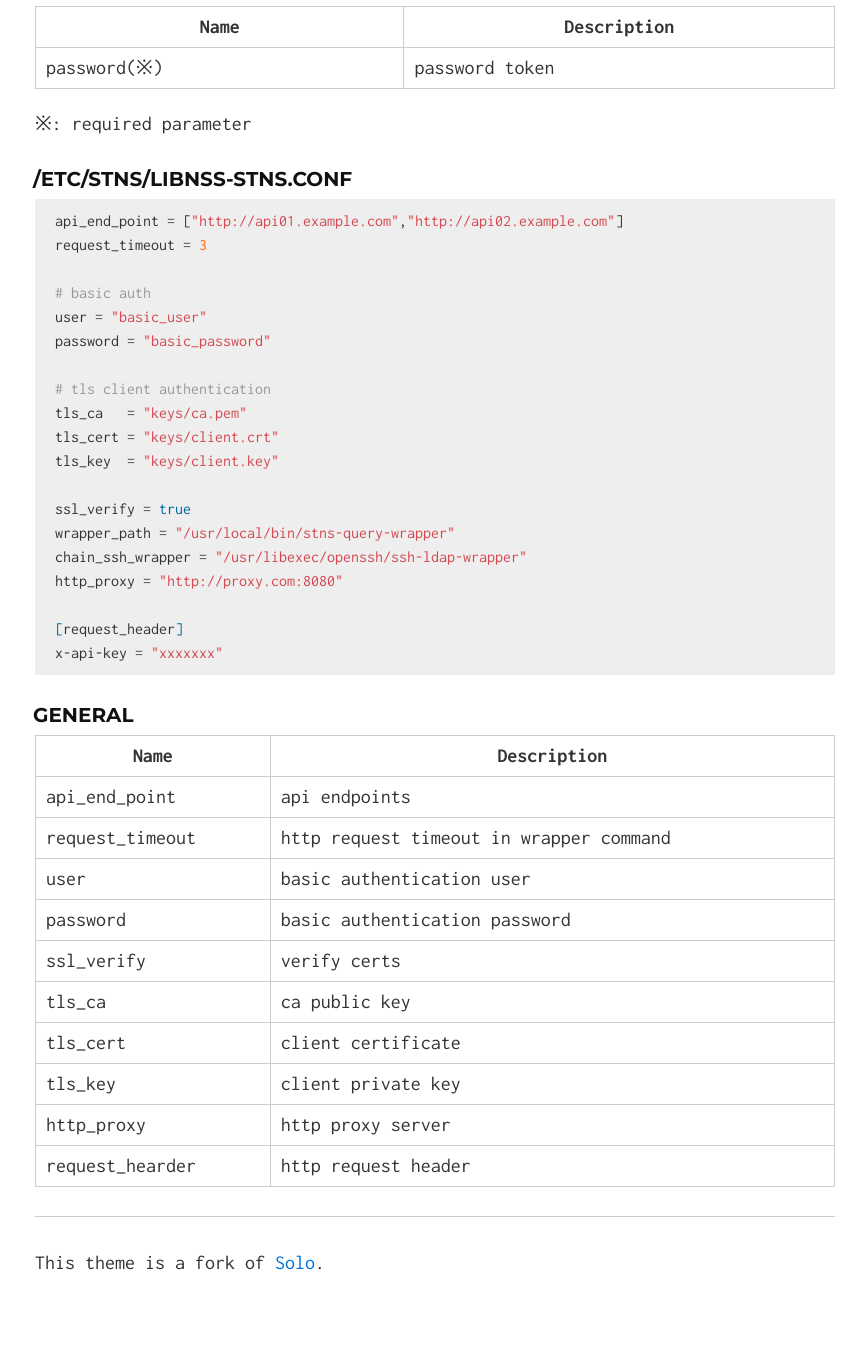
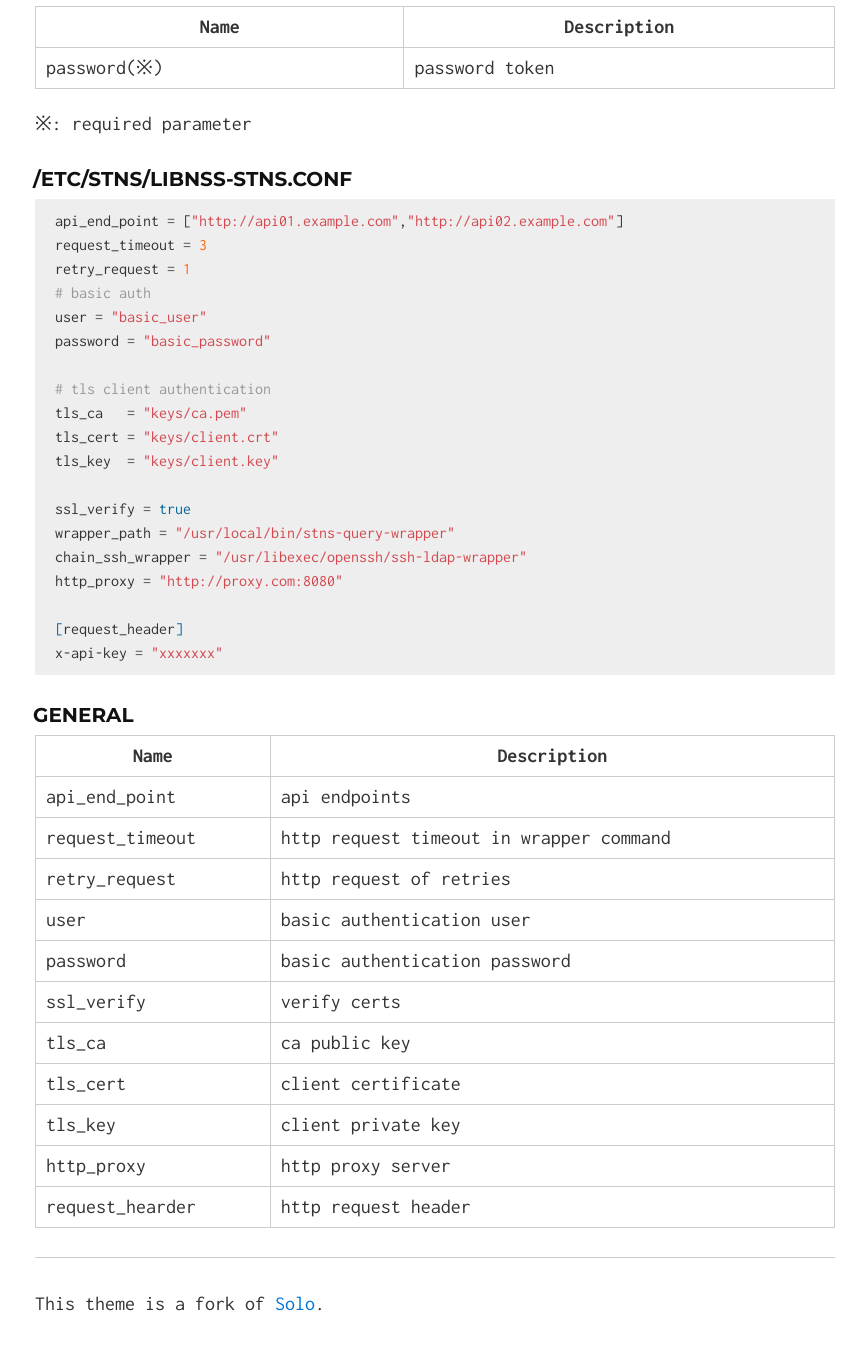
Before and after one commit to STNS/stns.github.io, a Jekyll site: the page built from configuration.en.md, in a window 1280 px wide and 1400 px high, scrolled down 3118 px. Shown: the top 1350 px of the window, without its empty margins (205-1071 px from the left). Built offline with Jekyll 4.4.1, drawn with Linux system fonts in a browser that asks for light colours.

Commit message:
http requestがリトライ出来るようになった。

````diff
--- a/configuration.en.md
+++ b/configuration.en.md
@@ -129,7 +129,7 @@ $ /user/local/bin/stns-query-wrapper /group/name/division
 ```toml
 api_end_point = ["http://api01.example.com","http://api02.example.com"]
 request_timeout = 3
-
+retry_request = 1
 # basic auth
 user = "basic_user"
 password = "basic_password"
@@ -154,6 +154,7 @@ x-api-key = "xxxxxxx"
 |---|---|
 |api_end_point|api endpoints|
 |request_timeout|http request timeout in wrapper command|
+|retry_request|http request of retries|
 |user| basic authentication user|
 |password| basic authentication password|
 |ssl_verify| verify certs|
````
